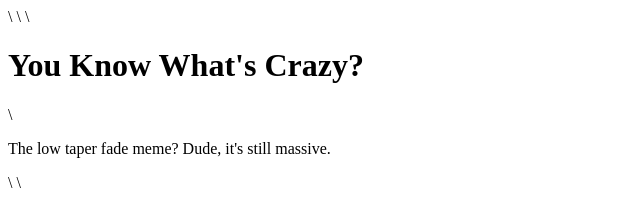
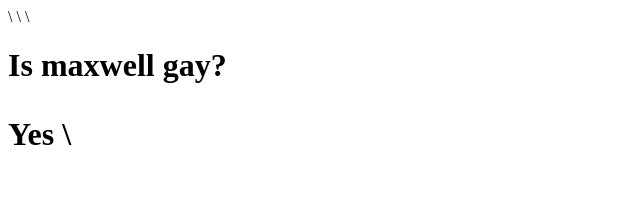
Before and after one commit to c373z/c373z.github.io, a plain HTML site: page index.html in a window 1280 px wide. Shown: the whole page, without its empty margins (0-640 px from the left). Drawn offline with Linux system fonts and the light colour scheme.

Commit message:
Update index.html

```diff
--- a/index.html
+++ b/index.html
@@ -1,8 +1,8 @@
 <!DOCTYPE html>\
 <html>\
 <body>\
-<h1>You Know What's Crazy?</h1>\
-<p>The low taper fade meme? Dude, it's still massive.</p>\
+<h1>Is maxwell gay?
+<p>Yes
 <title>Sigma</title>
 </body>\
 </html>
```
